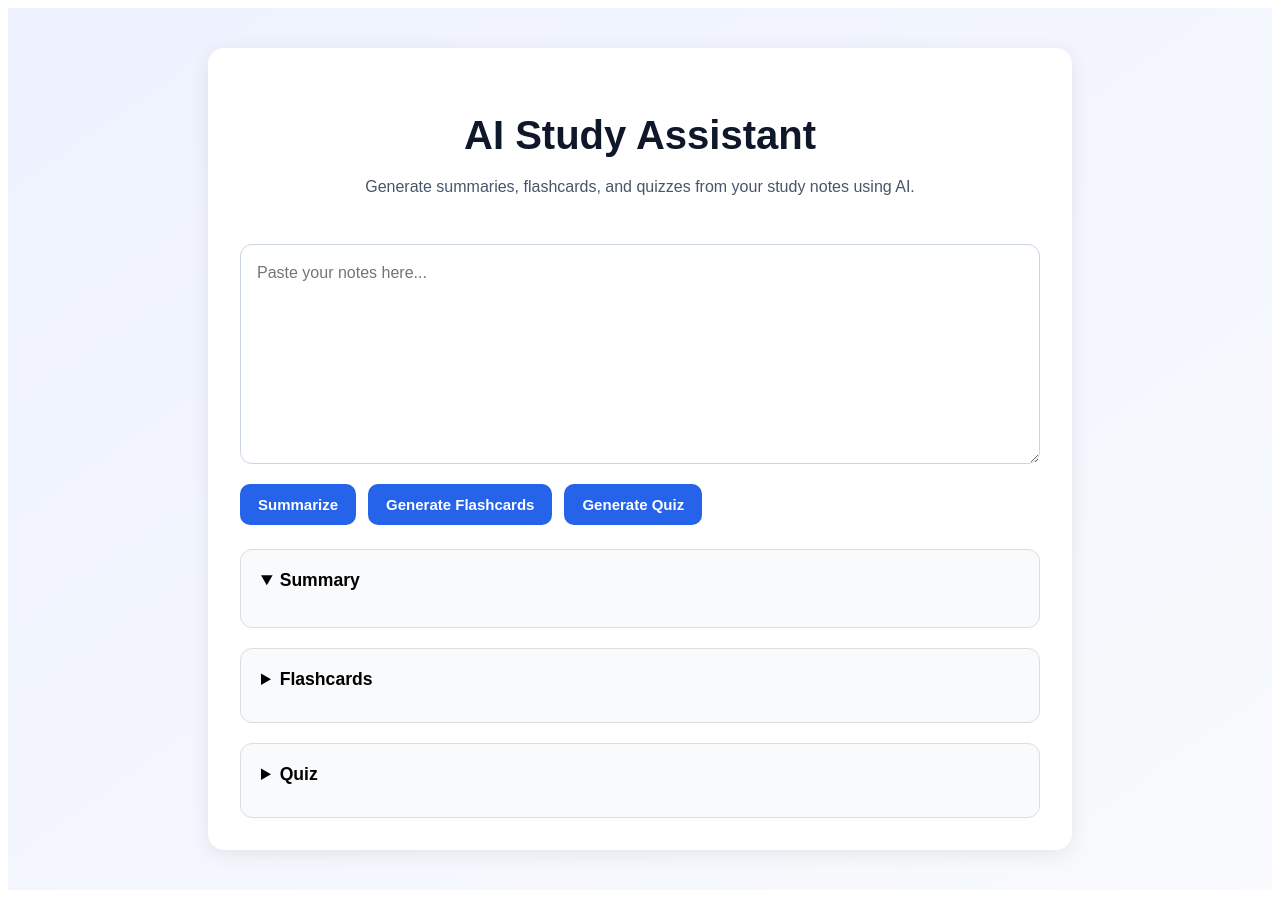
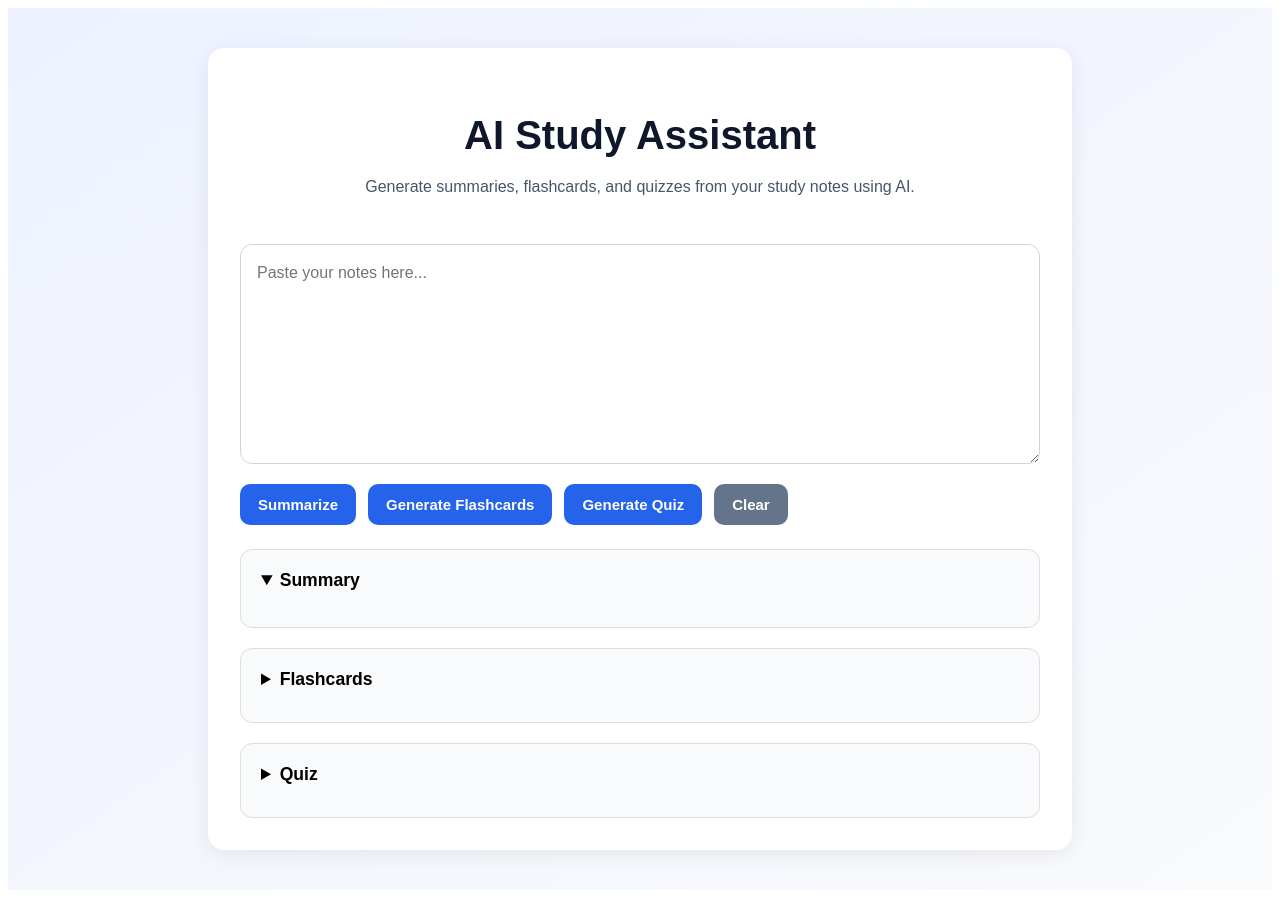
Before and after one commit to tohma-k/ai-study-assistant, a React (Vite) app: page / in a window 1280 px wide. Built offline with nearby package versions, Linux system fonts and the light colour scheme.

Commit message:
Add clear button

```diff
--- a/src/App.css
+++ b/src/App.css
@@ -89,6 +89,14 @@ button:disabled {
   cursor: not-allowed;
 }
 
+.clear-button {
+  background: #64748b;
+}
+
+.clear-button:hover {
+  background: #475569;
+}
+
 .output-section {
   margin-top: 24px;
   display: flex;
--- a/src/App.jsx
+++ b/src/App.jsx
@@ -105,6 +105,13 @@ function App() {
     }
   };
 
+  const handleClear = () => {
+    setNotes("");
+    setSummary("");
+    setFlashcards("");
+    setQuiz("");
+  };
+
   return (
     <main className="app">
       <section className="card">
@@ -134,6 +141,10 @@ function App() {
 
           <button onClick={handleQuiz} disabled={quizLoading}>
             {quizLoading ? "Generating..." : "Generate Quiz"}
+          </button>
+
+          <button className="clear-button" onClick={handleClear}>
+            Clear
           </button>
         </div>
 
```
